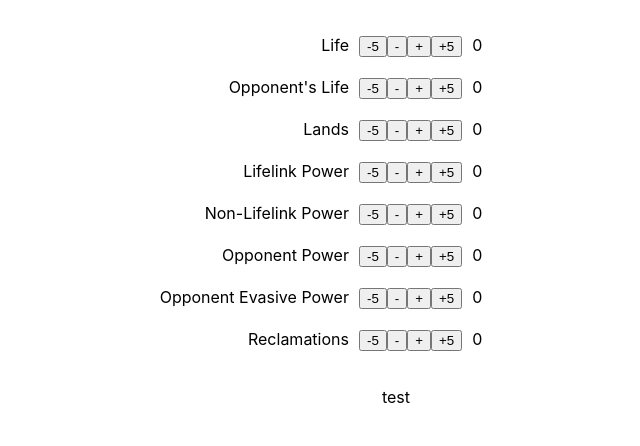
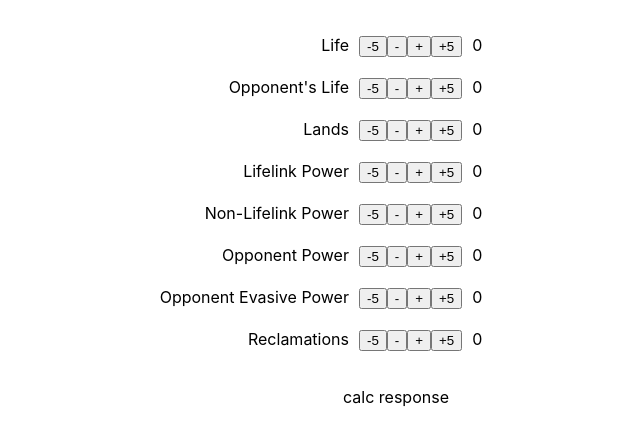
Before and after one commit to afroiland/doh-calculator, a React (Create React App) app: page / in a window 1280 px wide. Shown: the top 446 px of the page, without its empty margins (244-884 px from the left). Built offline with nearby package versions, Linux system fonts and the light colour scheme.

Commit message:
Create calc function

```diff
--- a/src/components/main.jsx
+++ b/src/components/main.jsx
@@ -1,5 +1,6 @@
 import React, { Component } from 'react';
 import Counter from './counter';
+import { calc } from '../functions/calc';
 
 class Main extends Component {
   state = {
@@ -37,7 +38,7 @@ class Main extends Component {
           <div style={{flexGrow: 1}}></div>
         </div>
         <div>
-          <p style={{textAlign: 'center'}}>test</p>
+          <p style={{textAlign: 'center'}}>{calc()}</p>
         </div>
       </div>
     );
--- /dev/null
+++ b/src/functions/calc.js
@@ -0,0 +1,4 @@
+export function calc() {
+  console.log("calcing");
+  return "calc response";
+}
```
